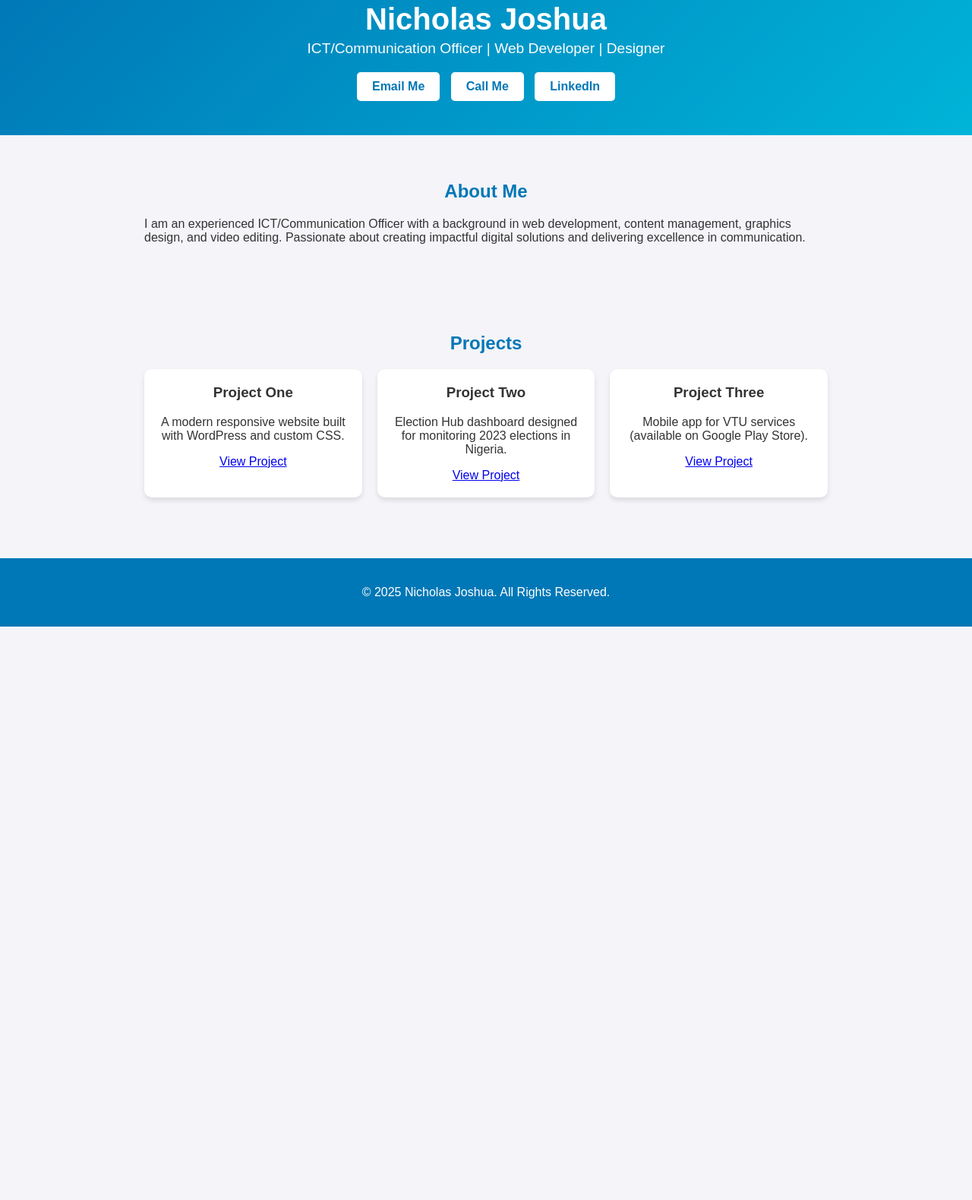
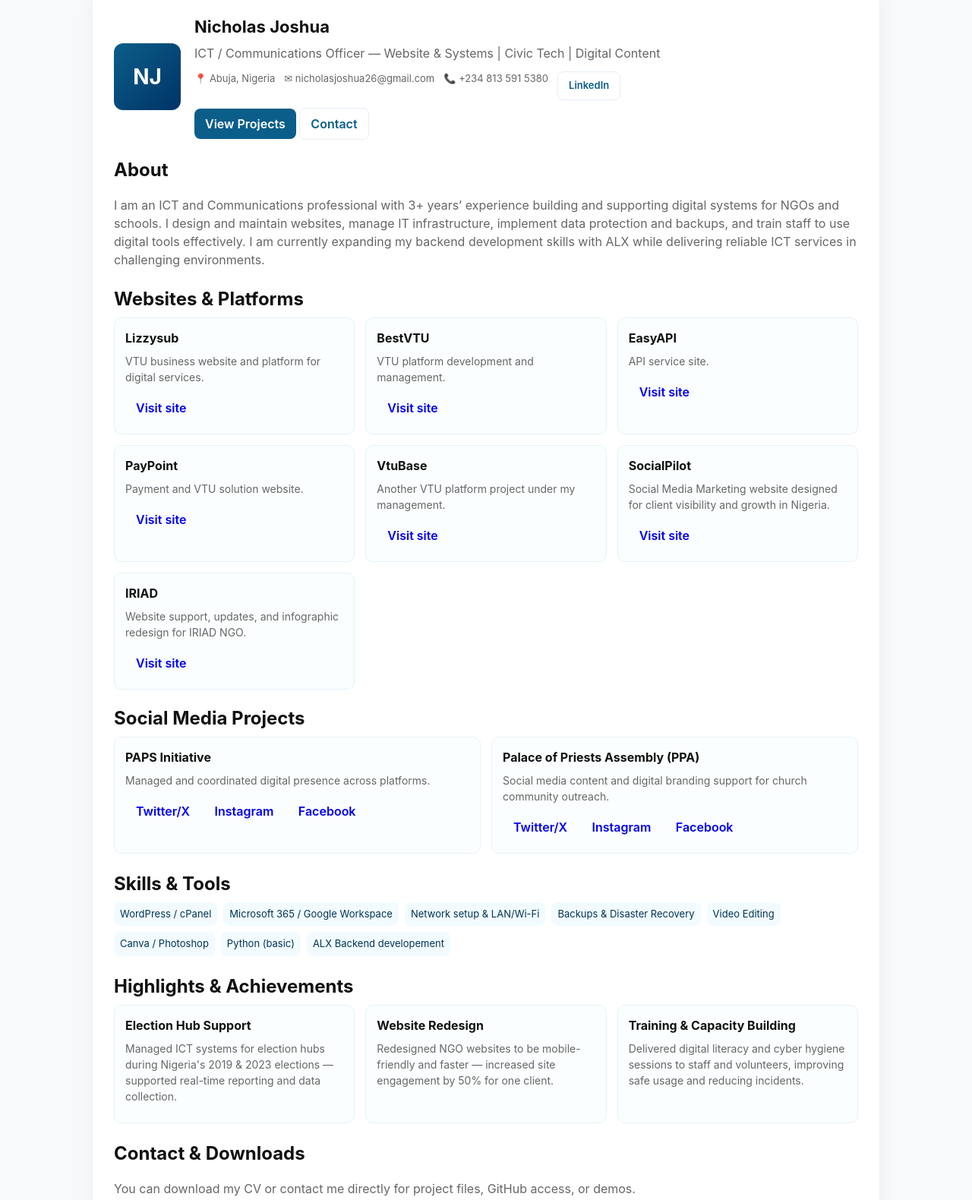
Before and after one commit to nickijosh/portfolio, a plain HTML site: page index.html in a window 1280 px wide. Shown: the part 37-1617 px from the top of the page at 76% size. Before the commit the page ends 862 px from the top, so only its background shows below. Drawn offline with Linux system fonts and the light colour scheme.

Commit message:
Added more social handles

```diff
--- a/index.html
+++ b/index.html
@@ -1,122 +1,169 @@
-<!DOCTYPE html>
+<!doctype html>
 <html lang="en">
 <head>
-  <meta charset="UTF-8">
-  <meta name="viewport" content="width=device-width, initial-scale=1.0">
-  <title>Nicholas Joshua - Portfolio</title>
+  <meta charset="utf-8" />
+  <meta name="viewport" content="width=device-width, initial-scale=1" />
+  <title>Nicholas Joshua — IT & Digital Portfolio</title>
   <style>
-    body {
-      font-family: Arial, sans-serif;
-      margin: 0;
-      padding: 0;
-      background: #f4f4f9;
-      color: #333;
-    }
-    header {
-      background: linear-gradient(135deg, #0077b6, #00b4d8);
-      color: white;
-      padding: 40px 20px;
-      text-align: center;
-    }
-    header h1 {
-      margin: 0;
-      font-size: 2.5em;
-    }
-    header p {
-      margin: 5px 0 15px;
-      font-size: 1.2em;
-    }
-    header a {
-      display: inline-block;
-      margin: 5px;
-      padding: 10px 20px;
-      background: white;
-      color: #0077b6;
-      text-decoration: none;
-      border-radius: 5px;
-      font-weight: bold;
-      transition: background 0.3s;
-    }
-    header a:hover {
-      background: #caf0f8;
-    }
-    section {
-      padding: 40px 20px;
-      max-width: 900px;
-      margin: auto;
-    }
-    h2 {
-      text-align: center;
-      margin-bottom: 20px;
-      color: #0077b6;
-    }
-    .projects {
-      display: grid;
-      grid-template-columns: repeat(auto-fit, minmax(250px, 1fr));
-      gap: 20px;
-    }
-    .card {
-      background: white;
-      border-radius: 10px;
-      box-shadow: 0 4px 6px rgba(0,0,0,0.1);
-      padding: 20px;
-      text-align: center;
-      transition: transform 0.3s;
-    }
-    .card:hover {
-      transform: translateY(-5px);
-    }
-    .card h3 {
-      margin-top: 0;
-    }
-    footer {
-      text-align: center;
-      background: #0077b6;
-      color: white;
-      padding: 20px;
-      margin-top: 40px;
-    }
+    :root{--accent:#0b5e8a;--muted:#666;--bg:#f7f9fb}
+    body{font-family:Inter, system-ui, -apple-system, "Segoe UI", Roboto, "Helvetica Neue", Arial;line-height:1.5;margin:0;background:var(--bg);color:#111}
+    .wrap{max-width:980px;margin:28px auto;padding:28px;background:#fff;border-radius:10px;box-shadow:0 6px 24px rgba(15,23,42,0.06)}
+    header{display:flex;gap:18px;align-items:center}
+    .avatar{width:88px;height:88px;border-radius:12px;background:linear-gradient(135deg,var(--accent),#036);display:flex;align-items:center;justify-content:center;color:#fff;font-weight:700;font-size:28px}
+    h1{margin:0;font-size:22px}
+    p.lead{margin:6px 0 0;color:var(--muted)}
+    .meta{display:flex;gap:12px;margin-top:12px;flex-wrap:wrap}
+    .btn{display:inline-block;padding:8px 14px;border-radius:8px;text-decoration:none;font-weight:600}
+    .btn-primary{background:var(--accent);color:#fff}
+    .btn-ghost{border:1px solid #e6eef6;color:var(--accent);background:transparent}
+    section{margin-top:22px}
+    .grid{display:grid;grid-template-columns:repeat(auto-fit,minmax(240px,1fr));gap:14px}
+    .card{background:#fbfeff;border:1px solid #e6f2f8;padding:14px;border-radius:10px}
+    .card h3{margin:0 0 8px;font-size:16px}
+    .card p{margin:0 0 10px;color:var(--muted);font-size:14px}
+    .small{font-size:13px;color:var(--muted)}
+    footer{margin-top:26px;padding-top:16px;border-top:1px dashed #eef6fb;display:flex;justify-content:space-between;align-items:center;flex-wrap:wrap;gap:12px}
+    .skills{display:flex;flex-wrap:wrap;gap:8px}
+    .skill{background:#f2fbff;color:#035; padding:6px 8px;border-radius:8px;font-size:13px}
+    @media (max-width:560px){header{flex-direction:column;align-items:flex-start}.meta{flex-direction:column}}
+    /* small helper */
+    .muted{color:var(--muted)}
   </style>
 </head>
 <body>
+  <div class="wrap">
     <header>
+      <div class="avatar">NJ</div>
+      <div>
         <h1>Nicholas Joshua</h1>
-    <p>ICT/Communication Officer | Web Developer | Designer</p>
-    <a href="mailto:nicholasjoshua26@gmail.com">Email Me</a>
-    <a href="tel:+2348135915380">Call Me</a>
-    <a href="https://www.linkedin.com/in/nicki-josh/" target="_blank">LinkedIn</a>
+        <p class="lead">ICT / Communications Officer — Website & Systems | Civic Tech | Digital Content</p>
+        <div class="meta">
+          <div class="small">📍 Abuja, Nigeria</div>
+          <div class="small">✉ nicholasjoshua26@gmail.com</div>
+          <div class="small">📞 +234 813 591 5380</div>
+          <div class="small"><a class="btn btn-ghost" href="https://www.linkedin.com/in/nicki-josh/" target="_blank">LinkedIn</a></div>
+        </div>
+        <div style="margin-top:10px">
+          <a class="btn btn-primary" href="#projects">View Projects</a>
+          <a class="btn btn-ghost" href="#contact">Contact</a>
+        </div>
+      </div>
     </header>
 
-  <section>
-    <h2>About Me</h2>
-    <p>
-      I am an experienced ICT/Communication Officer with a background in web development, content management, graphics design, and video editing. Passionate about creating impactful digital solutions and delivering excellence in communication.
-    </p>
+    <section id="about">
+      <h2 style="margin-bottom:6px">About</h2>
+      <p class="muted">I am an ICT and Communications professional with 3+ years’ experience building and supporting digital systems for NGOs and schools. I design and maintain websites, manage IT infrastructure, implement data protection and backups, and train staff to use digital tools effectively. I am currently expanding my backend development skills with ALX while delivering reliable ICT services in challenging environments.</p>
     </section>
 
-  <section>
-    <h2>Projects</h2>
-    <div class="projects">
+    <section id="projects">
+      <h2 style="margin-bottom:6px">Websites & Platforms</h2>
+      <div class="grid">
+        <article class="card">
+          <h3>Lizzysub</h3>
+          <p class="small">VTU business website and platform for digital services.</p>
+          <a class="btn" href="https://lizzysub.com" target="_blank">Visit site</a>
+        </article>
+        <article class="card">
+          <h3>BestVTU</h3>
+          <p class="small">VTU platform development and management.</p>
+          <a class="btn" href="https://bestvtu.com" target="_blank">Visit site</a>
+        </article>
+        <article class="card">
+          <h3>EasyAPI</h3>
+          <p class="small">API service site.</p>
+          <a class="btn" href="https://easyapi.com.ng" target="_blank">Visit site</a>
+        </article>
+        <article class="card">
+          <h3>PayPoint</h3>
+          <p class="small">Payment and VTU solution website.</p>
+          <a class="btn" href="https://paypoint.com.ng" target="_blank">Visit site</a>
+        </article>
+        <article class="card">
+          <h3>VtuBase</h3>
+          <p class="small">Another VTU platform project under my management.</p>
+          <a class="btn" href="https://vtubase.com" target="_blank">Visit site</a>
+        </article>
+        <article class="card">
+          <h3>SocialPilot</h3>
+          <p class="small">Social Media Marketing website designed for client visibility and growth in Nigeria.</p>
+          <a class="btn" href="https://socialpilot.com.ng" target="_blank">Visit site</a>
+        </article>
+        <article class="card">
+          <h3>IRIAD</h3>
+          <p class="small">Website support, updates, and infographic redesign for IRIAD NGO.</p>
+          <a class="btn" href="https://iriadng.org" target="_blank">Visit site</a>
+        </article>
+      </div>
+
+      <h2 style="margin:20px 0 6px">Social Media Projects</h2>
+      <div class="grid">
+        <article class="card">
+          <h3>PAPS Initiative</h3>
+          <p class="small">Managed and coordinated digital presence across platforms.</p>
+          <div style="margin-top:8px">
+            <a class="btn" href="https://x.com/PAPSInitiative" target="_blank">Twitter/X</a>
+            <a class="btn" href="https://www.instagram.com/papsinitiative/" target="_blank">Instagram</a>
+            <a class="btn" href="https://web.facebook.com/PAPSInitiative" target="_blank">Facebook</a>
+          </div>
+        </article>
+        <article class="card">
+          <h3>Palace of Priests Assembly (PPA)</h3>
+          <p class="small">Social media content and digital branding support for church community outreach.</p>
+          <div style="margin-top:8px">
+            <a class="btn" href="https://x.com/priestsassembly" target="_blank">Twitter/X</a>
+            <a class="btn" href="https://www.instagram.com/priestsassembly/" target="_blank">Instagram</a>
+            <a class="btn" href="https://web.facebook.com/priestsassembly" target="_blank">Facebook</a>
+          </div>
+        </article>
+      </div>
+    </section>
+
+    <section id="skills">
+      <h2 style="margin-bottom:6px">Skills & Tools</h2>
+      <div class="skills">
+        <div class="skill">WordPress / cPanel</div>
+        <div class="skill">Microsoft 365 / Google Workspace</div>
+        <div class="skill">Network setup & LAN/Wi-Fi</div>
+        <div class="skill">Backups & Disaster Recovery</div>
+        <div class="skill">Video Editing</div>
+        <div class="skill">Canva / Photoshop</div>
+        <div class="skill">Python (basic)</div>
+        <div class="skill">ALX Backend developement</div>
+      </div>
+    </section>
+
+    <section id="testimonials">
+      <h2 style="margin-bottom:6px">Highlights & Achievements</h2>
+      <div class="grid">
         <div class="card">
-        <h3>Project One</h3>
-        <p>A modern responsive website built with WordPress and custom CSS.</p>
-        <a href="#">View Project</a>
+          <h3>Election Hub Support</h3>
+          <p class="small">Managed ICT systems for election hubs during Nigeria's 2019 & 2023 elections — supported real-time reporting and data collection.</p>
         </div>
         <div class="card">
-        <h3>Project Two</h3>
-        <p>Election Hub dashboard designed for monitoring 2023 elections in Nigeria.</p>
-        <a href="#">View Project</a>
+          <h3>Website Redesign</h3>
+          <p class="small">Redesigned NGO websites to be mobile-friendly and faster — increased site engagement by 50% for one client.</p>
         </div>
         <div class="card">
-        <h3>Project Three</h3>
-        <p>Mobile app for VTU services (available on Google Play Store).</p>
-        <a href="#">View Project</a>
+          <h3>Training & Capacity Building</h3>
+          <p class="small">Delivered digital literacy and cyber hygiene sessions to staff and volunteers, improving safe usage and reducing incidents.</p>
         </div>
       </div>
     </section>
 
+    <section id="contact">
+      <h2 style="margin-bottom:6px">Contact & Downloads</h2>
+      <p class="muted">You can download my CV or contact me directly for project files, GitHub access, or demos.</p>
+      <!-- Replace the href below with your actual file or cloud link to the CV -->
+      <p style="margin-top:8px"><a class="btn btn-primary" href="https://drive.google.com/file/d/1Fw0xrDs5tjZBQiufO86mgq2J4RQXYtL-/view?usp=sharing" id="download-cv">Download CV (PDF)</a>
+      <a class="btn btn-ghost" href="mailto:nicholasjoshua26@gmail.com">Email Me</a></p>
+      <div style="margin-top:10px;font-size:14px;color:var(--muted)">LinkedIn: <a href="https://www.linkedin.com/in/nicki-josh/" target="_blank">nicki-josh</a></div>
+    </section>
+
     <footer>
-    <p>&copy; 2025 Nicholas Joshua. All Rights Reserved.</p>
+      <div class="small">Made by Nicholas Joshua — ICT & Communications</div>
     </footer>
+  </div>
+
+  <!-- Notes for editing: open this file in a text editor, replace links, add images or screenshots, and upload to your hosting. -->
 </body>
 </html>
```
Lines whose indentation alone changed are shown as unchanged.
